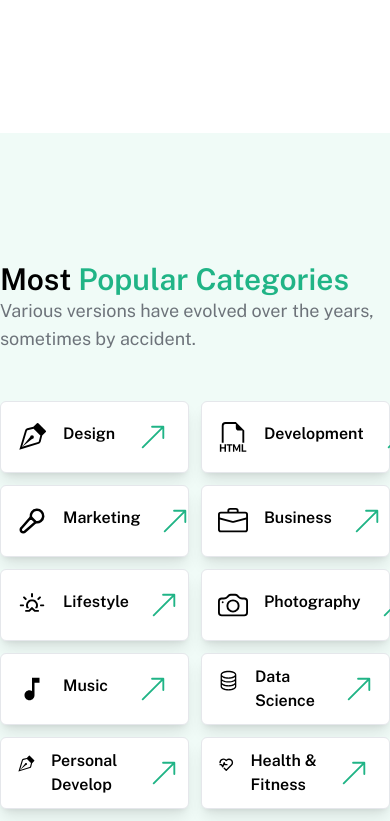
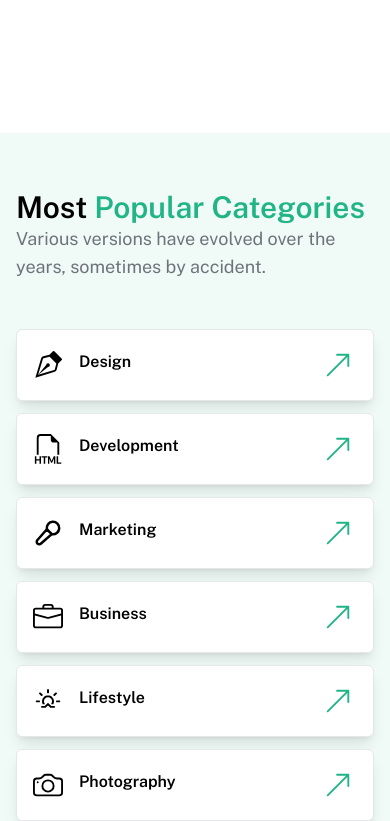
Before and after one commit to OpherM/Course-Project, a React (Vite) app: page / in a window 390 px wide. Shown: the part 2700-3521 px from the top of the page. Built offline with nearby package versions, Linux system fonts and the light colour scheme.

Commit message:
fixed responsiveness on category

```diff
--- a/src/components/Category.jsx
+++ b/src/components/Category.jsx
@@ -1,6 +1,5 @@
-import React from 'react'
 import CategoryCard from './CategoryCard'
-import { BsVectorPen, BsArrowUpRight, BsFiletypeHtml, BsCamera, BsDatabase, BsBriefcase } from 'react-icons/bs'
+import { BsVectorPen, BsFiletypeHtml, BsCamera, BsDatabase, BsBriefcase } from 'react-icons/bs'
 import { TbMicrophone2, TbHeartbeat } from 'react-icons/tb'
 import { WiSunrise } from 'react-icons/wi'
 import { MdMusicNote } from 'react-icons/md'
@@ -10,12 +9,12 @@ import { GiTeacher } from 'react-icons/gi'
 
 const Category = () => {
     return (
-        <div className='w-full bg-[#F0FBF7] py-32'>
-            <div className='md:max-w-[1390px] max-w-[480px] m-auto'>
+        <div className='w-full px-4 bg-[#F0FBF7] py-14'>
+
                 <div className='flex flex-col justify-center'>
                     <h1 className='md:leading-[72px] md:text-3xl text-3xl font-semibold'>Most <span className='text-[#20B486]'>Popular Categories</span></h1>
                     <p className='text-lg text-[#6D737A]'>Various versions have evolved over the years, sometimes by accident.</p>
-                    <div className='grid lg:grid-cols-4 grid-cols-2 gap-3 pt-12'>
+                    <div className='grid lg:grid-cols-4 sm:grid-cols-2 grid-cols-1 gap-3 pt-12'>
                         <CategoryCard
                             icons={<BsVectorPen size={30} />}
                             title={'Design'}
@@ -69,7 +68,7 @@ const Category = () => {
 
                     </div>
                 </div>
-            </div>
+
         </div>
     )
 }
```
